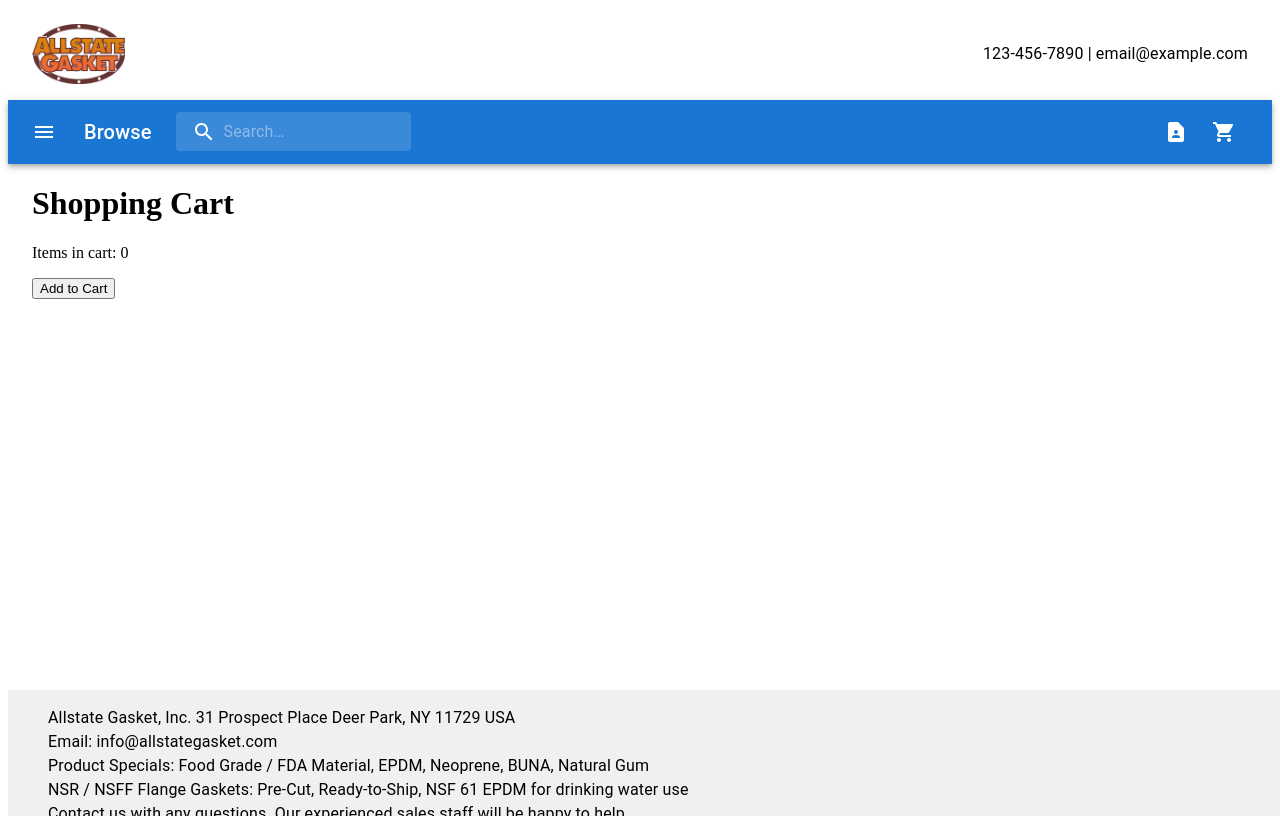
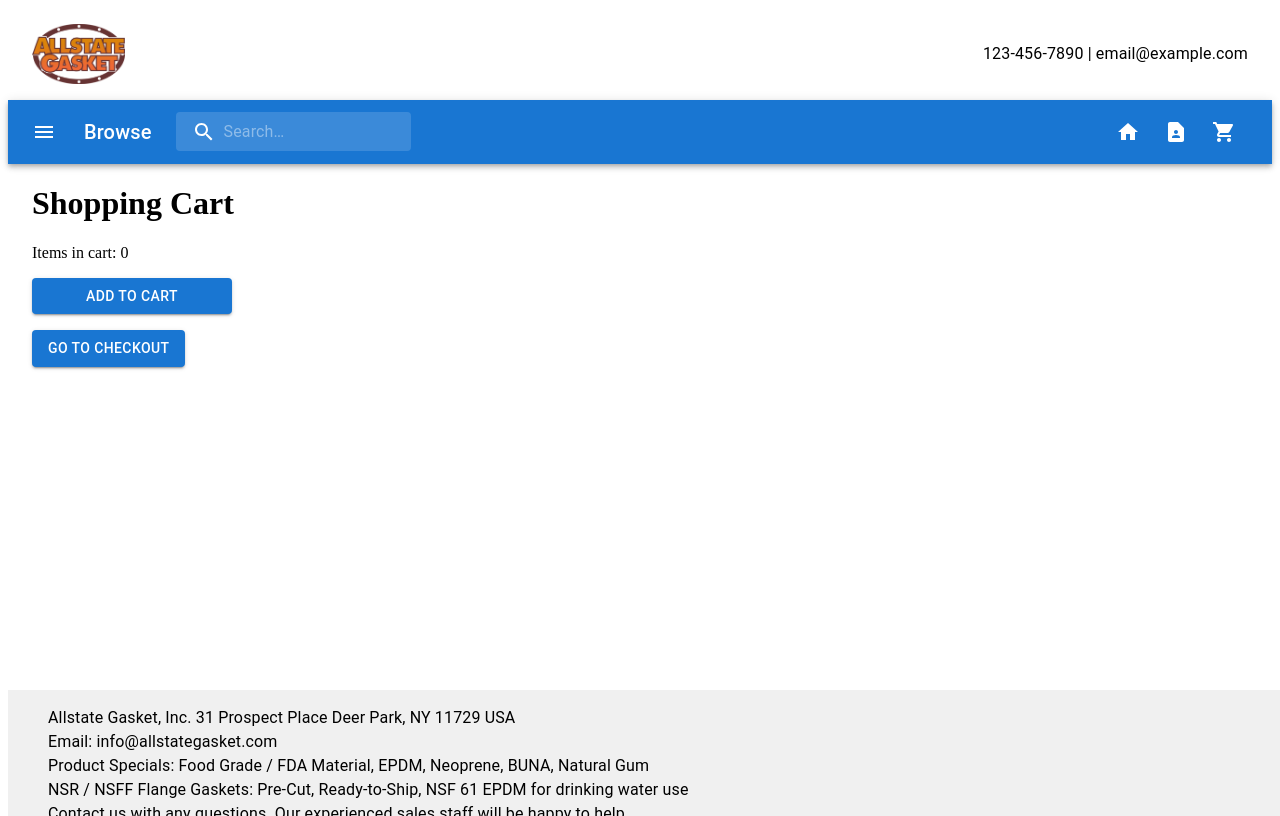
Before and after one commit to rdcheadle3/material-components, a Next.js app: page /cart in a window 1280 px wide. Built offline with nearby package versions, Linux system fonts and the light colour scheme.

Commit message:
added home page nav icon and functionality to AppBar

```diff
--- a/src/app/cart/page.js
+++ b/src/app/cart/page.js
@@ -1,7 +1,10 @@
 'use client'
 import React from 'react';
+import Link from 'next/link';
 import { useCart } from '../../context/CartContext'; // Adjust the path as needed
 import Container from '@mui/material/Container';
+import Button from '@mui/material/Button';
+import Box from '@mui/material/Box'; // Import Box component for spacing
 
 export default function ShoppingCartPage() {
     const { itemCount, addToCart } = useCart();
@@ -10,7 +13,14 @@ export default function ShoppingCartPage() {
         <Container>
             <h1>Shopping Cart</h1>
             <p>Items in cart: {itemCount}</p>
-            <button onClick={addToCart}>Add to Cart</button>
+            <Box display="flex" flexDirection="column" gap={2}> {/* Flex container with gap */}
+                <Button variant="contained" color="primary" onClick={addToCart} sx={{ maxWidth: '200px', width: '100%' }} >
+                    Add to Cart
+                </Button>
+                <Link href="/checkout" passHref>
+                    <Button variant="contained" color="primary">Go to Checkout</Button>
+                </Link>
+            </Box>
         </Container>
     );
 }
--- a/src/components/appbar/AppBar.js
+++ b/src/components/appbar/AppBar.js
@@ -16,6 +16,7 @@ import SearchIcon from '@mui/icons-material/Search';
 import MoreIcon from '@mui/icons-material/MoreVert';
 import ShoppingCartIcon from '@mui/icons-material/ShoppingCart';
 import ContactPageIcon from '@mui/icons-material/ContactPage';
+import HomeIcon from '@mui/icons-material/Home';
 import NavLink from './navLink/navLink';
 import styles from './appbar.module.css';
 import { useCart } from '../../context/CartContext';
@@ -149,6 +150,14 @@ export default function PrimarySearchAppBar() {
         <p>Cart Items</p>
       </MenuItem>
       </NavLink>
+      <NavLink item={{ title: 'Home', path: '/' }} >
+      <MenuItem>
+        <IconButton size="large" color="inherit">
+            <HomeIcon  />
+        </IconButton>
+        <p>Home</p>
+      </MenuItem>
+      </NavLink>
     </Menu>
   );
 
@@ -185,6 +194,11 @@ export default function PrimarySearchAppBar() {
           </Search>
           <Box sx={{ flexGrow: 1 }} />
           <Box sx={{ display: { xs: 'none', md: 'flex' } }}>
+            <NavLink item={{ title: 'Home', path: '/' }} >
+            <IconButton size="large" aria-label="home" color="inherit" className={styles.iconButtonColor} >
+                <HomeIcon  />
+            </IconButton>
+            </NavLink>
             <NavLink item={{ title: 'Contact', path: '/contact' }} >
             <IconButton size="large" aria-label="contact us" color="inherit" className={styles.iconButtonColor} >
                 <ContactPageIcon  />
```
Also changed, not shown: src/app/about/page.js (renamed from src/app/about/AboutPage.js), src/app/catalog/page.js (renamed from src/app/catalog/ProductCatalog.js), src/app/checkout/page.js (renamed from src/app/checkout/CheckoutPage.js).
